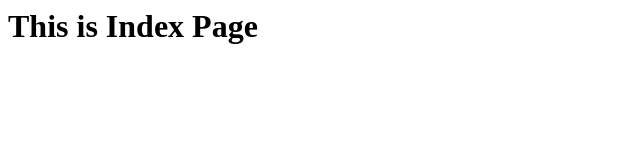
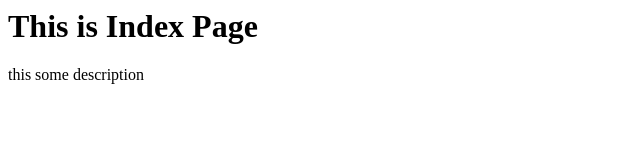
Before and after one commit to trojan302/shopping, a plain HTML site: page index.html in a window 1280 px wide. Shown: the whole page, without its empty margins (0-640 px from the left). Drawn offline with Linux system fonts and the light colour scheme.

Commit message:
Add Index + Description

```diff
--- a/index.html
+++ b/index.html
@@ -1,5 +1,6 @@
 <html>
 <body>
 	<h1>This is Index Page</h1>
+	<p>this some description</p>
 </body>
 </html>
```
